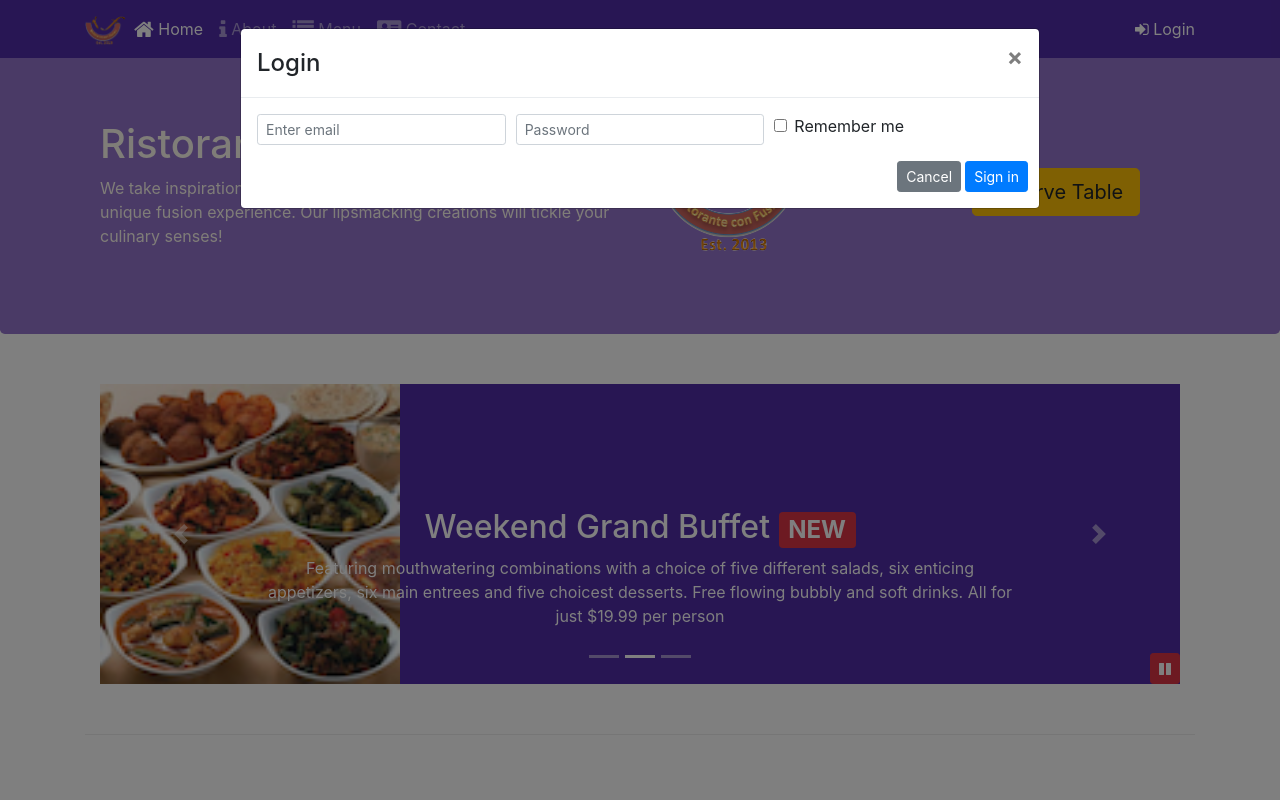
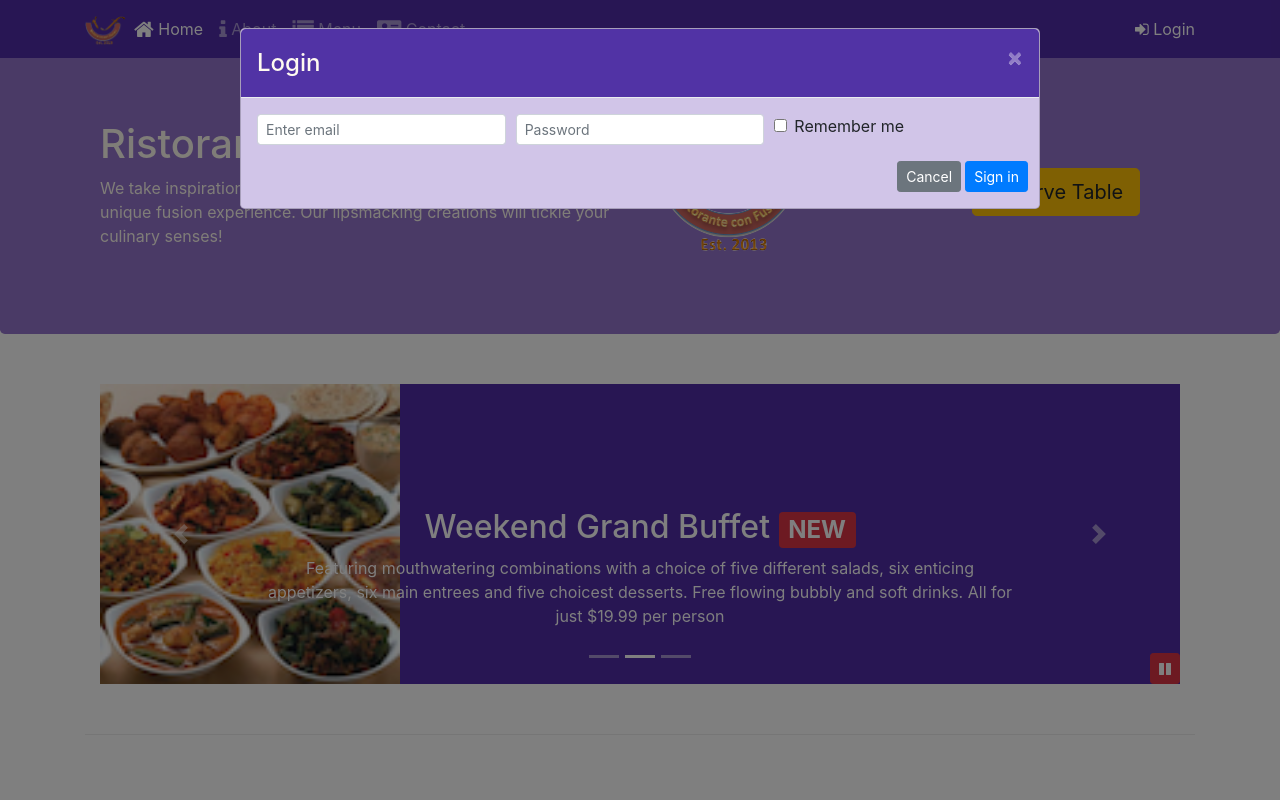
Before and after one commit to monikasingh95/confusion-bootstrap, a website: page index.html in a window 1280 px wide. Both pictures are taken after a click on the link "Login". Shown: the top 800 px of the page. Drawn offline with nearby package versions, Linux system fonts and the light colour scheme; files that its build step writes are made by us from their sources.

Commit message:
Assignment 4

```diff
--- a/css/styles.scss
+++ b/css/styles.scss
@@ -6,6 +6,9 @@ $background-pale: #D1C4E9;
 // Height variables
 $carousel-item-height: 300px;
 
+//Colour Variables
+$modal-body-colour: #D1C5E8;
+$modal-header-colour: #5133A5;
 
 @mixin zero-margin($pad-up-dn, $pad-left-right) {
   margin:0px auto;
@@ -83,3 +86,15 @@ body{
 .modal-backdrop {
   display: none;
 }
+
+.modal-content {
+  background: $modal-body-colour;
+  .modal-header {
+    background: $modal-header-colour;
+    color: floralwhite;
+  }
+}
+
+.close{
+  color: $modal-body-colour;
+}
```
